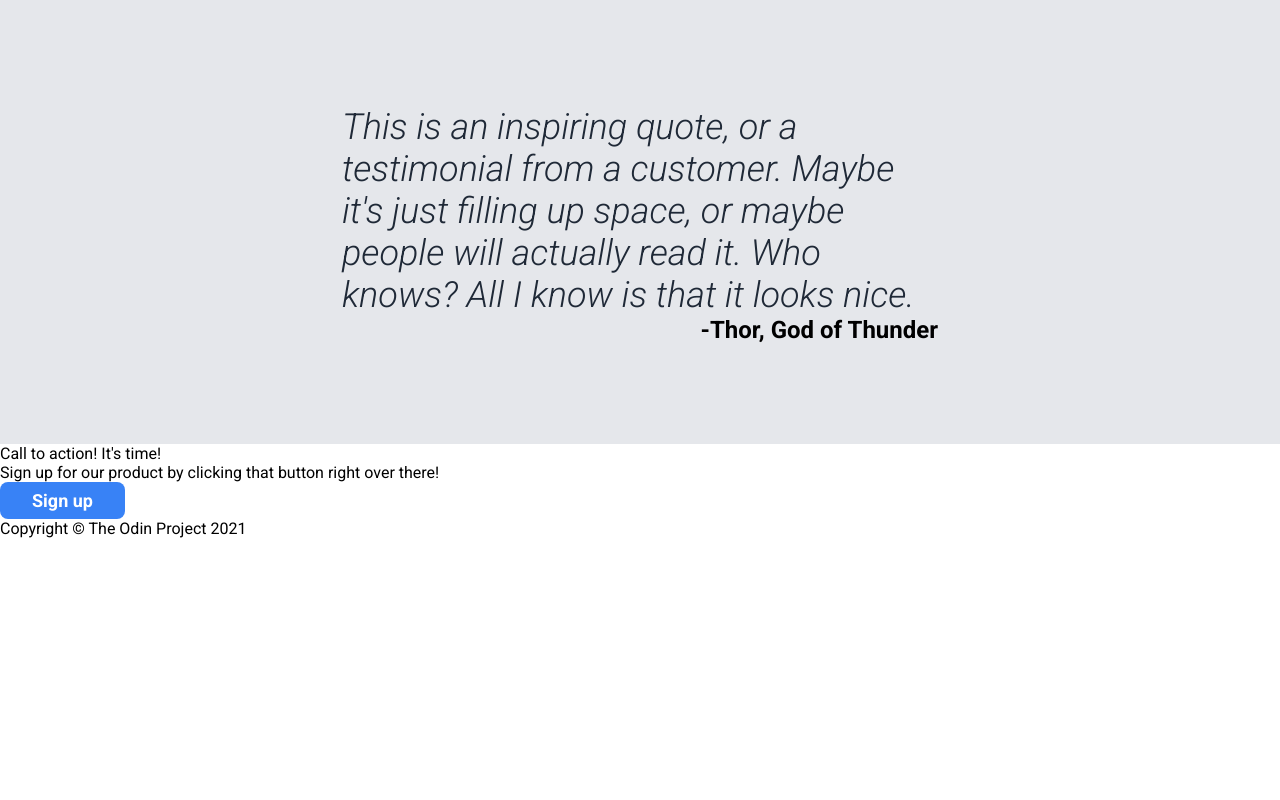
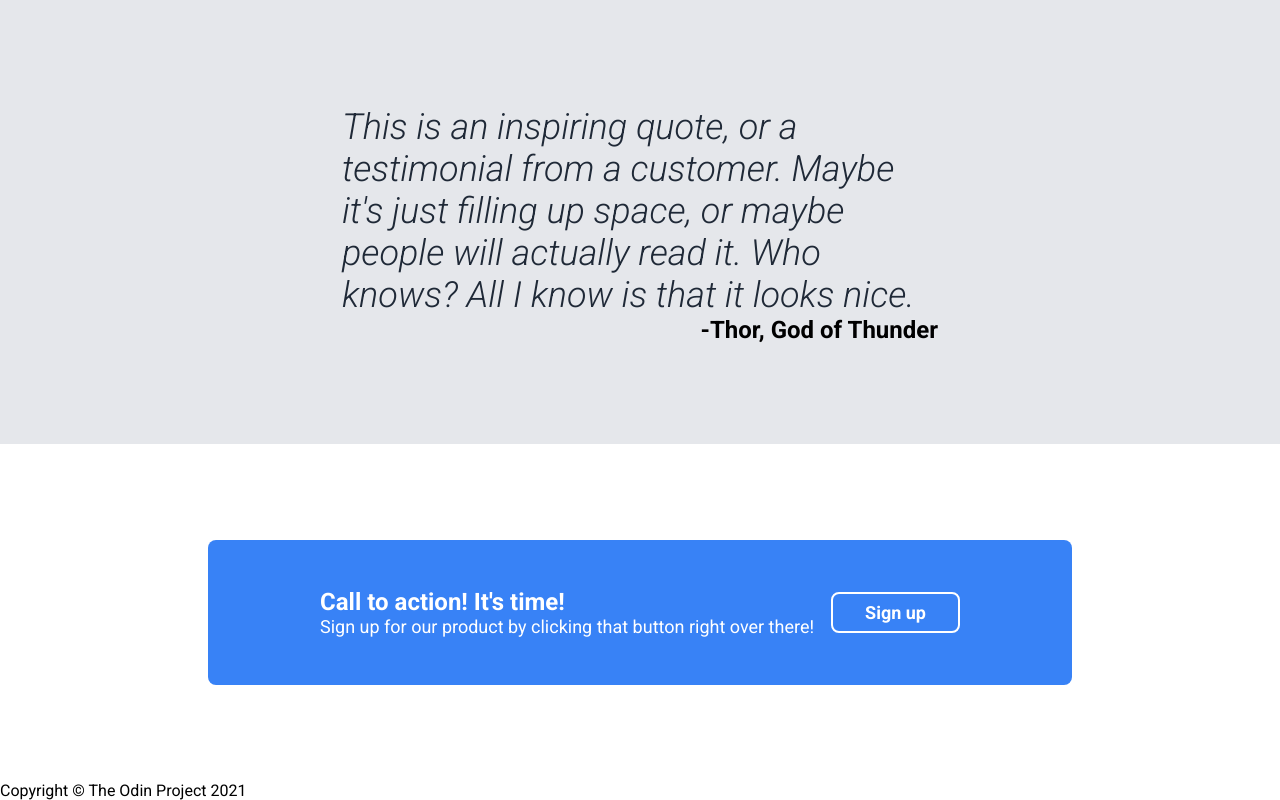
Before and after one commit to saffr3n-dump/landing-page, a plain HTML site: page index.html in a window 1280 px wide. Shown: the part 1048-1848 px from the top of the page. Before the commit the page ends 1586 px from the top, so only its background shows below. Drawn offline with Linux system fonts and the light colour scheme.

Commit message:
feat: style action section

```diff
--- a/style.css
+++ b/style.css
@@ -136,3 +136,30 @@ button {
   font-size: 24px;
   font-weight: bold;
 }
+
+.action {
+  padding: 96px 208px;
+}
+
+.banner {
+  background-color: #3882f6;
+  display: flex;
+  justify-content: space-between;
+  align-items: center;
+  border-radius: 8px;
+  padding: 48px 112px;
+  color: white;
+}
+
+.banner .title {
+  font-size: 24px;
+  font-weight: bold;
+}
+
+.banner .text {
+  font-size: 18px;
+}
+
+.banner button {
+  border: 2px solid white;
+}
```
